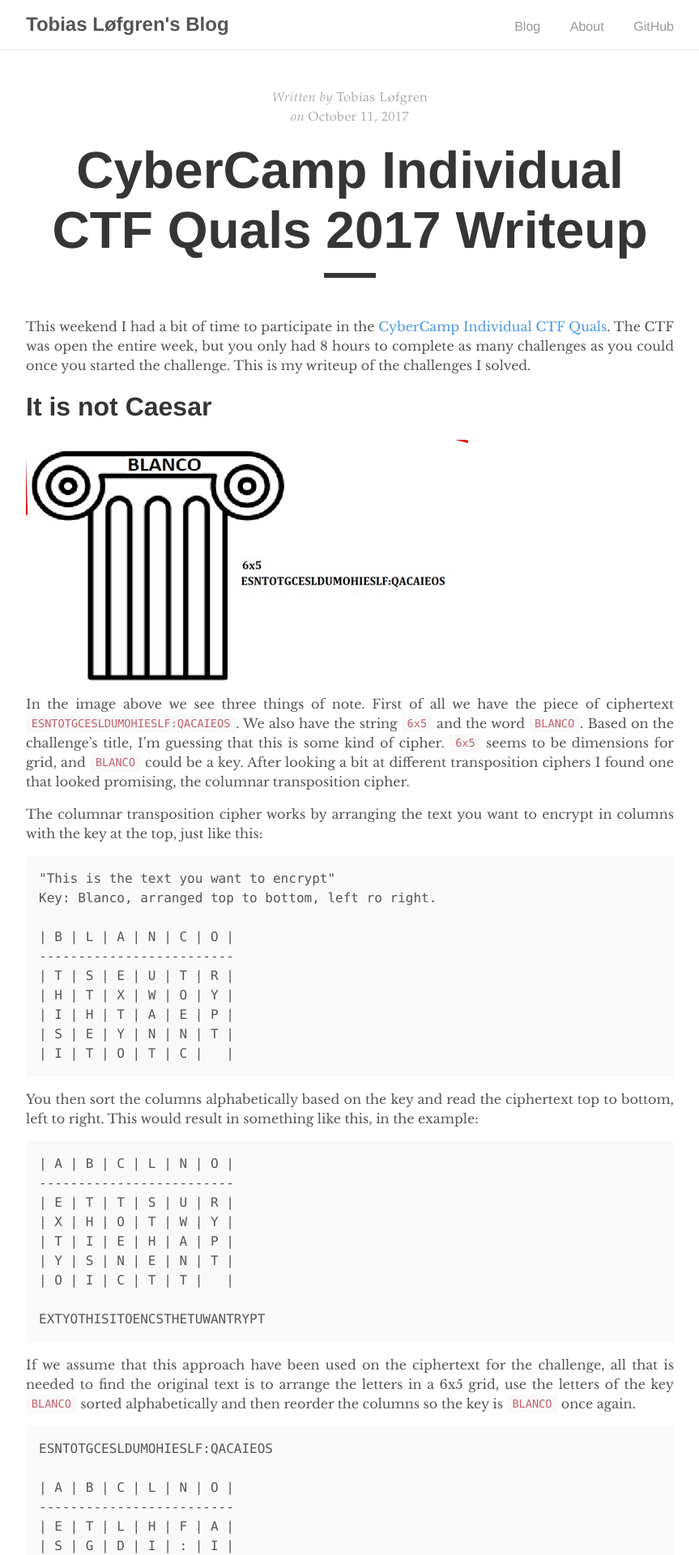
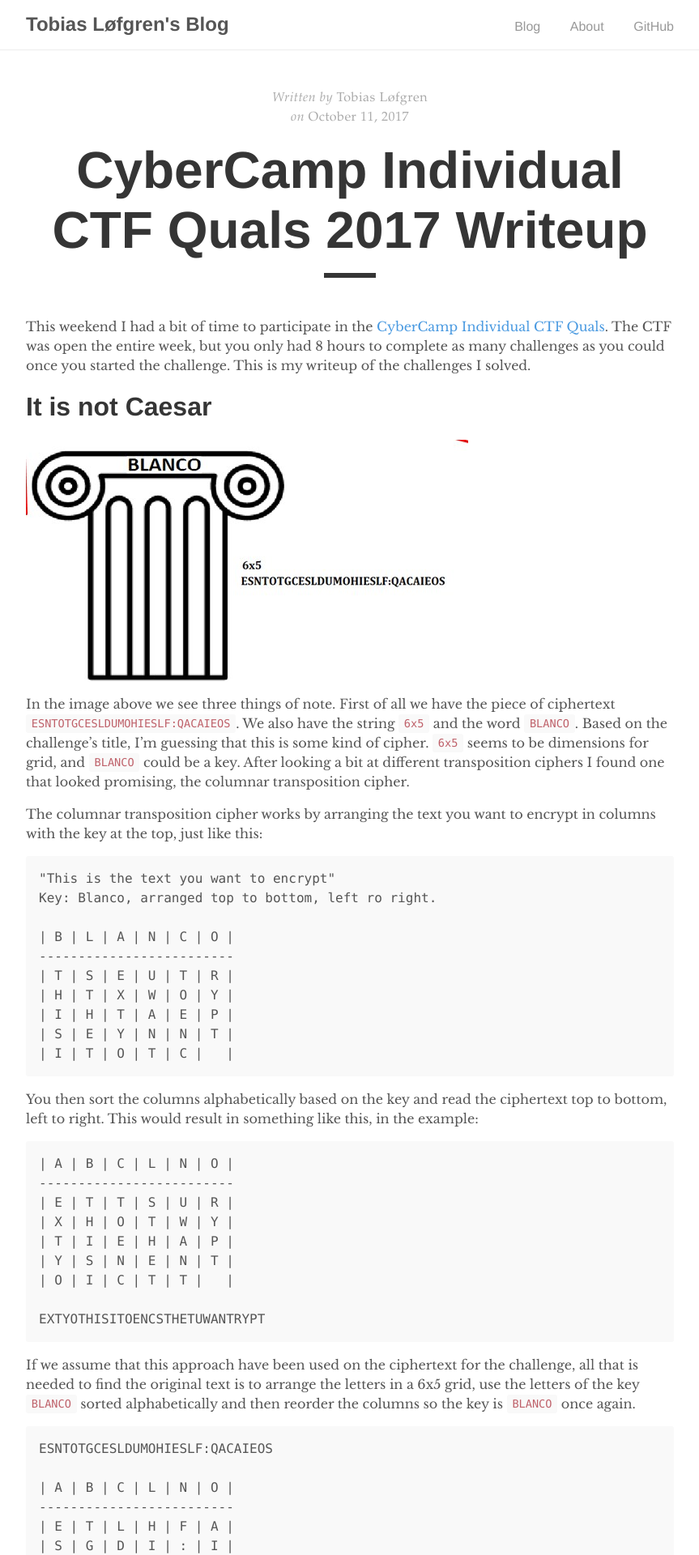
Before and after one commit to tobloef/tobloef.github.io, a Jekyll site: the page built from _posts/2017-10-11-cybercamp-ctf-2017.md, in a window 1280 px wide. Shown: the top 1920 px of the page at 81% size, without its empty margins (208-1071 px from the left). Built offline with Jekyll 4.4.1, drawn with Linux system fonts in a browser that asks for light colours; comment, search, counter and statistics services are not loaded.

Commit message:
Remove justify text-align

```diff
--- a/_posts/2017-10-11-cybercamp-ctf-2017.md
+++ b/_posts/2017-10-11-cybercamp-ctf-2017.md
@@ -74,9 +74,7 @@ THE FLAG IS: DICENQUEESTAMOSLOCOS
 # Keywords
 In this challenge we were given an image of a hard drive in form of a .aff file, with the instruction to find a secret phrase used by a criminal organization to communicate. As a hint we were also told that the person whose hard drive was imaged often searched for the phrase on his computer. I would upload the .aff file, but it's 4.5 GB.
 
-I started off by mounting the .aff file on my computer with a tool called [OSFMount](https://www.osforensics.com/tools/mount-disk-images.html). I knew I probably had to take a look at the registry of the user to view his Windows Explorer search history, so I opened up the NTUSER.DAT file found in the user's home directory, with a tool called [Registry Viewer](https://www.gaijin.at/en/dlregview.php).
-
-Under `Software\Microsoft\Windows\CurrentVersion\Explorer\WordWheelQuery` we can see one of the searches, which probably contain the flag.
+I started off by mounting the .aff file on my computer with a tool called [OSFMount](https://www.osforensics.com/tools/mount-disk-images.html). I knew I probably had to take a look at the registry of the user to view his Windows Explorer search history, so I opened up the NTUSER.DAT file found in the user's home directory, with a tool called [Registry Viewer](https://www.gaijin.at/en/dlregview.php). Under `Software\Microsoft\Windows\CurrentVersion\Explorer\WordWheelQuery` we can see one of the searches, which probably contain the flag.
 
 ![Objective 2](/assets/cybercamp-ctf-2017/objective2.png)
 
--- a/_sass/_post.scss
+++ b/_sass/_post.scss
@@ -29,7 +29,7 @@
 
   p {
     margin: 0 0 1rem;
-    text-align: justify;
+    //text-align: justify;
   }
 
   a:hover {
```
